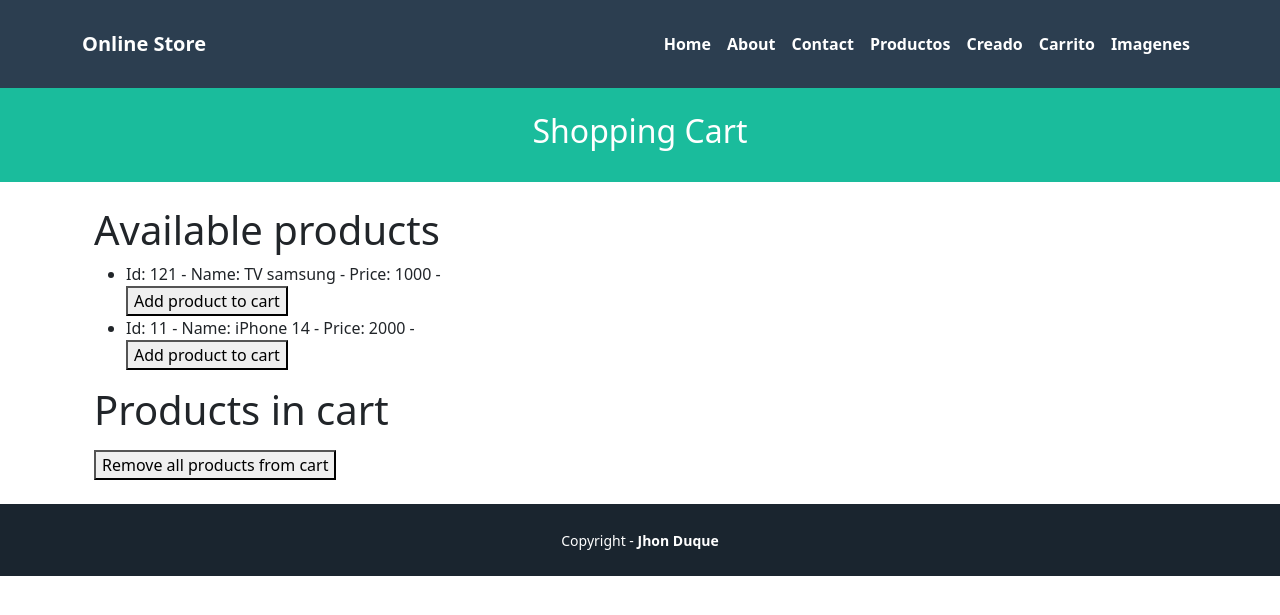
After one commit to jfalzaed/djangoproject1, a Django app: page /cart/ in a window 1280 px wide. The commit adds this page. Shown: the top 615 px of the page. Run offline with Django 5.2, Linux system fonts and the light colour scheme.

Commit message:
proyecto 3

```diff
--- a/helloworld_project/urls.py
+++ b/helloworld_project/urls.py
@@ -16,8 +16,13 @@ Including another URLconf
 """
 from django.contrib import admin
 from django.urls import path, include
+from django.conf import settings
+from django.conf.urls.static import static
 
 urlpatterns = [
     path('admin/', admin.site.urls),
     path('', include('pages.urls')),
 ]
+
+if settings.DEBUG:
+    urlpatterns += static(settings.MEDIA_URL, document_root=settings.MEDIA_ROOT)
--- a/pages/apps.py
+++ b/pages/apps.py
@@ -1,6 +1,12 @@
 from django.apps import AppConfig
+from django.utils.module_loading import import_string
+from django.conf import settings
+
 
 
 class PagesConfig(AppConfig):
     default_auto_field = 'django.db.models.BigAutoField'
     name = 'pages'
+
+    def ready(self):
+        ImageStorageClass = import_string(settings.IMAGE_STORAGE_CLASS)
--- /dev/null
+++ b/pages/templates/cart/index.html
@@ -0,0 +1,49 @@
+{% extends 'pages/base.html' %}
+
+{% block title %} {{ title }} {% endblock %}
+{% block header_title %} {{ subtitle }} {% endblock %}
+
+{% block content %}
+<div class="container">
+
+
+    <div class="row justify-content-center">
+        <div class="col-md-12">
+            <h1>Available products</h1>
+            <ul>
+                {% for key, product in products.items %}
+                    <li>
+                        Id: {{ key }} -
+                        Name: {{ product.name }} -
+                        Price: {{ product.price }} -
+                        <form method="post" action="{% url 'cart_add' key %}">
+                            {% csrf_token %}
+                            <button type="submit">Add product to cart</button>
+                        </form>
+                    </li>
+                {% endfor %}
+            </ul>
+        </div>
+    </div>
+
+    <div class="row justify-content-center">
+        <div class="col-md-12">
+            <h1>Products in cart</h1>
+            <ul>
+                {% for key, product in cart_products.items %}
+                    <li>
+                        Id: {{ key }} -
+                        Name: {{ product.name }} -
+                        Price: {{ product.price }}
+                    </li>
+                {% endfor %}
+            </ul>
+            <form method="post" action="{% url 'cart_removeAll' %}">
+                {% csrf_token %}
+                <button type="submit">Remove all products from cart</button>
+            </form>
+        </div>
+    </div>
+
+</div>
+{% endblock %}
--- a/pages/templates/pages/base.html
+++ b/pages/templates/pages/base.html
@@ -25,6 +25,8 @@ crossorigin="anonymous" />
  <a class="nav-link active" href="{% url 'contact' %}">Contact</a>
  <a class="nav-link active" href="{% url 'index' %}">Productos</a>
  <a class="nav-link active" href="{% url 'form' %}">Creado</a>
+ <a class="nav-link active" href="{% url 'cart_index' %}">Carrito</a>
+ <a class="nav-link active" href="{% url 'image_index' %}">Imagenes</a>
  </div>
  </div>
  </div>
--- a/pages/urls.py
+++ b/pages/urls.py
@@ -1,5 +1,6 @@
 from django.urls import path
-from .views import HomePageView, AboutPageView, ContactPageView, ProductIndexView, ProductShowView, ProductCreateView
+from .views import HomePageView, AboutPageView, ContactPageView, ProductIndexView, ProductShowView, ProductCreateView, CartView, CartRemoveAllView, ImageViewFactory, ImageViewNoDI
+from .utils import ImageLocalStorage
 
 
 urlpatterns = [
@@ -9,4 +10,11 @@ urlpatterns = [
     path('products/', ProductIndexView.as_view(), name='index'),
     path('products/create', ProductCreateView.as_view(), name='form'),
     path('products/<str:id>', ProductShowView.as_view(), name='show'),
+    path('cart/', CartView.as_view(), name='cart_index'),
+    path('cart/add/<str:product_id>/', CartView.as_view(), name='cart_add'),
+    path('cart/removeAll/', CartRemoveAllView.as_view(), name='cart_removeAll'),
+    path('image/', ImageViewFactory(ImageLocalStorage()).as_view(), name='image_index'),
+    path('image/save', ImageViewFactory(ImageLocalStorage()).as_view(), name='image_save'),
+    path('imagenotdi/', ImageViewNoDI.as_view(), name='imagenodi_index'),
+    path('imagenotdi/save', ImageViewNoDI.as_view(), name='imagenodi_save'),
 ]
--- a/pages/views.py
+++ b/pages/views.py
@@ -6,6 +6,8 @@ from django.urls import reverse
 from django.views import View
 from django import forms
 from django.core.exceptions import ValidationError
+
+from pages.utils import ImageLocalStorage
 from .models import Product
 
 class HomePageView(TemplateView):
@@ -130,3 +132,81 @@ class ProductCreateView(View):
             viewData["title"] = "Create product"
             viewData["form"] = form
             return render(request, self.template_name, viewData)
+
+
+class CartView(View):
+    template_name = 'cart/index.html'
+
+
+    def get(self, request):
+        products = {}
+        products[121] = {"name": "TV samsung", "price": '1000'}
+        products[11] = {"name": "iPhone 14", "price": '2000'}
+
+
+        cart_products = {}
+        cart_product_data = request.session.get('cart_product_data', {})
+
+
+        for key, product in products.items():
+            if str(key) in cart_product_data.keys():
+                cart_products[key] = product
+
+
+        view_data = {
+            "title": "Cart - Online Store",
+            "subtitle": "Shopping Cart",
+            "products": products,
+            "cart_products": cart_products,
+        }
+
+
+        return render(request, self.template_name, view_data)
+
+    def post(self, request, product_id):
+
+        cart_product_data = request.session.get('cart_product_data', {})
+        cart_product_data[product_id] = product_id
+        request.session['cart_product_data'] = cart_product_data
+        return redirect('cart_index')
+
+class CartRemoveAllView(View):
+    def post(self, request):
+        if 'cart_product_data' in request.session:
+            del request.session['cart_product_data']
+
+        return redirect('cart_index')
+
+
+def ImageViewFactory(image_storage):
+
+    class ImageView(View):
+        template_name = 'images/index.html'
+
+
+        def get(self, request):
+            image_url = request.session.get('image_url', '')
+            return render(request, self.template_name, {'image_url': image_url})
+
+        def post(self, request):
+            image_url = image_storage.store(request)
+            request.session['image_url'] = image_url
+            return redirect('image_index')
+
+    return ImageView
+
+
+class ImageViewNoDI(View):
+    template_name = 'images/index.html'
+
+    def get(self, request):
+        image_url = request.session.get('image_url', '')
+
+        return render(request, self.template_name, {'image_url': image_url})
+
+    def post(self, request):
+        image_storage = ImageLocalStorage()
+        image_url = image_storage.store(request)
+        request.session['image_url'] = image_url
+
+        return redirect('image_index')
```
Also changed, not shown: helloworld_project/settings.py (+8 -0 lines), pages/interfaces.py (added, +8 -0 lines), pages/templates/images/index.html (added, +24 -0 lines), pages/templates/imagesnotdi/index.html (added, +24 -0 lines), pages/utils.py (added, +10 -0 lines), db.sqlite3, media/uploaded_images/CUALELIGES-02.png (added), media/uploaded_images/CUALELIGES-03.png (added), 1 other file.
